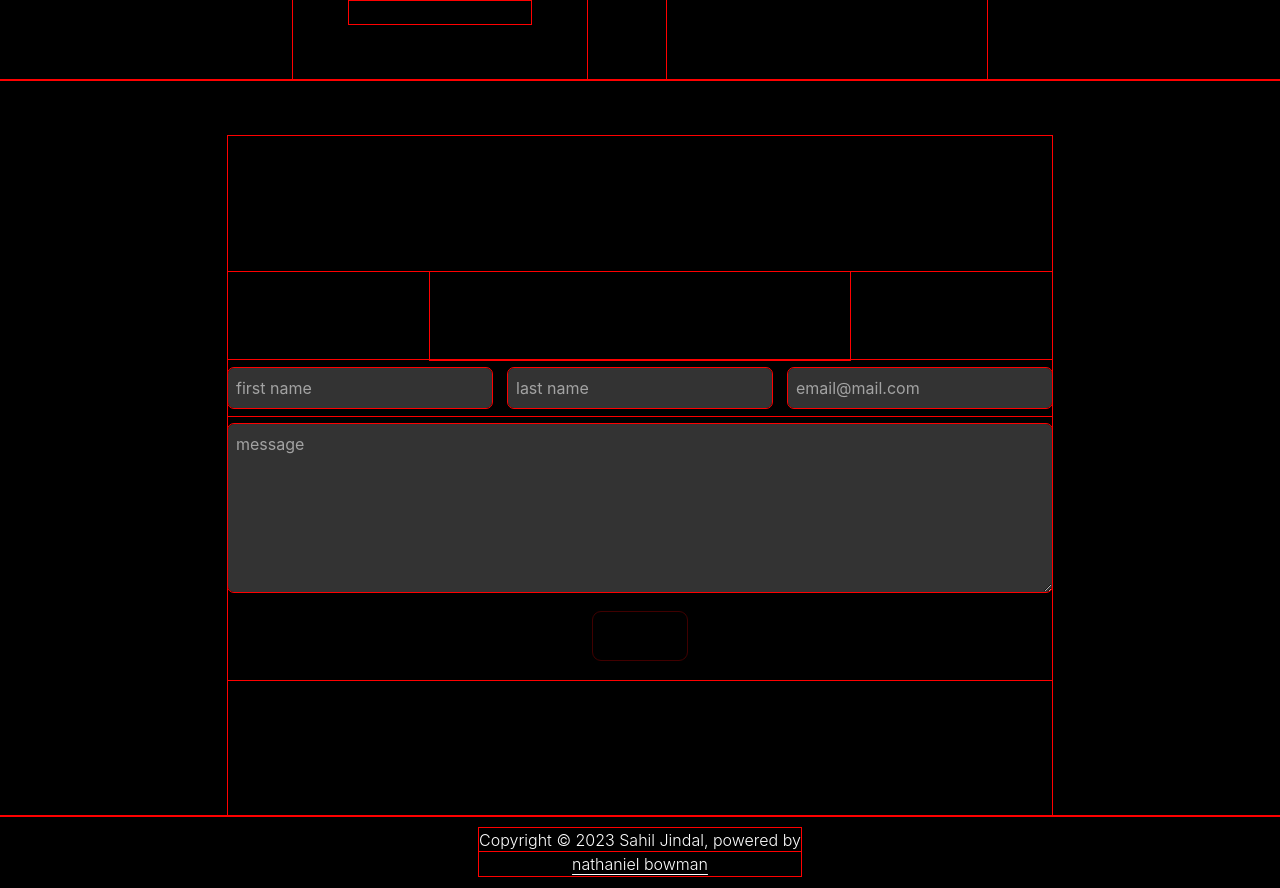
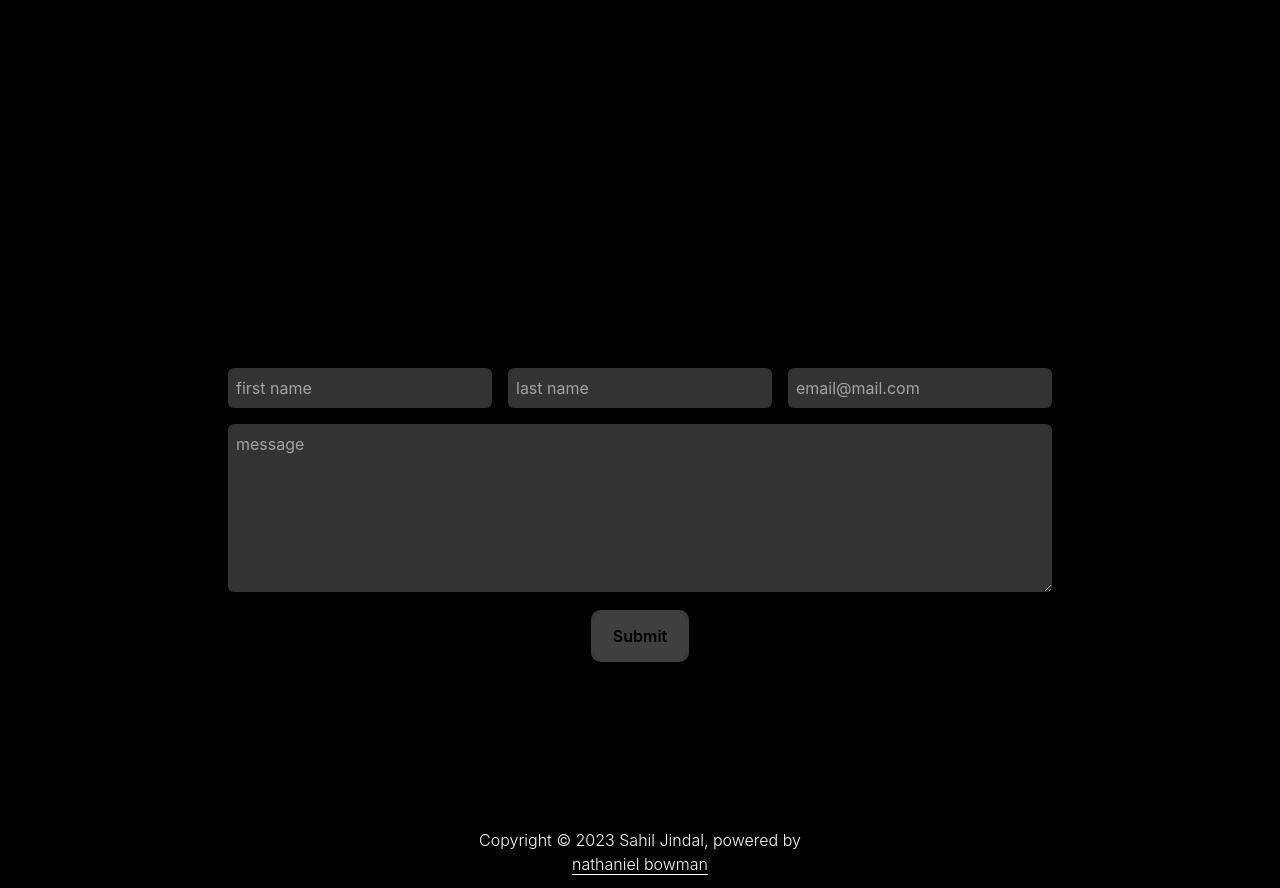
Before and after one commit to actuallyitsnathaniel/sahil-site-fe, a React (Vite) app: page / in a window 1280 px wide. Shown: the part 5540-6428 px from the top of the page. Built offline with nearby package versions, Linux system fonts and the light colour scheme; what tailwind-clip-path would draw is missing.

Commit message:
finished submit button styling

```diff
--- a/src/components/connect-form/index.jsx
+++ b/src/components/connect-form/index.jsx
@@ -10,6 +10,7 @@ export const ConnectForm = () => {
   const [email, setEmail] = useState("");
   const [message, setMessage] = useState("");
   const [submitted, setSubmitted] = useState(false);
+  const [isSubmitting, setIsSubmitting] = useState(false);
 
   const form = useRef();
 
@@ -22,26 +23,26 @@ export const ConnectForm = () => {
   const focusClasses = "focus-visible:outline-none focus:outline-white";
 
   const HandleSubmit = (e) => {
-    console.log("handleSubmit ran");
     e.preventDefault();
-    console.log(form.current);
+    setIsSubmitting(true);
     if (firstName != "" && lastName != "" && email != "" && message != "") {
-      // emailjs
-      //   .sendForm(
-      //     import.meta.env.VITE_EMAILJS_SERVICE_ID,
-      //     import.meta.env.VITE_EMAILJS_TEMPLATE_ID,
-      //     form.current,
-      //     import.meta.env.VITE_EMAILJS_PUBLIC_KEY
-      //   )
-      //   .then(
-      //     (result) => {
-      //       console.log(result.text);
-      setSubmitted(true);
-      //     },
-      //     (error) => {
-      //       console.log(error.text);
-      //     }
-      //   );
+      emailjs
+        .sendForm(
+          import.meta.env.VITE_EMAILJS_SERVICE_ID,
+          import.meta.env.VITE_EMAILJS_TEMPLATE_ID,
+          form.current,
+          import.meta.env.VITE_EMAILJS_PUBLIC_KEY
+        )
+        .then(
+          (result) => {
+            console.log(result.text);
+            setIsSubmitting(false);
+            setSubmitted(true);
+          },
+          (error) => {
+            console.log(error.text);
+          }
+        );
     }
   };
 
@@ -56,7 +57,7 @@ export const ConnectForm = () => {
 
   return (
     <div className="flex flex-wrap flex-row align-middle py-30">
-      {!submitted ? (
+      {!isSubmitting ? (
         <form
           ref={form}
           id="connect-form"
@@ -107,19 +108,27 @@ export const ConnectForm = () => {
                 setMessage(e.target.value);
               }}
             />
-            <input
+            <button
               type="submit"
               className={
-                "flex font-semibold px-5 py-3 m-5 mx-auto rounded-lg outline outline-2 outline-white disabled:opacity-25"
+                "flex transition duration-75 font-semibold px-5 py-3 m-5 mx-auto rounded-lg outline outline-2 outline-white disabled:opacity-25 hover:enabled:-translate-y-1 hover:enabled:bg-gray-400 hover:enabled:bg-opacity-30 hover:enabled:outline-none"
               }
               disabled={HandleDisabled()}
               onClick={HandleSubmit}
-            />
+            >
+              Submit
+            </button>
           </div>
         </form>
+      ) : submitted ? (
+        <div className="flex flex-col md:my-auto">
+          <EmailSent firstName={firstName} />
+        </div>
       ) : (
         <div className="flex flex-col md:my-auto">
-          <EmailSent firstName={firstName} />
+          <span>
+            Submitting... <p className="animate-bounce">📧</p>
+          </span>
         </div>
       )}
     </div>
--- a/src/index.css
+++ b/src/index.css
@@ -19,9 +19,9 @@
 }
 
 /* DEBUG SPACINGS HERE */
-* {
+/* * {
   outline: 1px solid #f00 !important;
-}
+} */
 
 @media (prefers-color-scheme: light) {
   :root {
```
